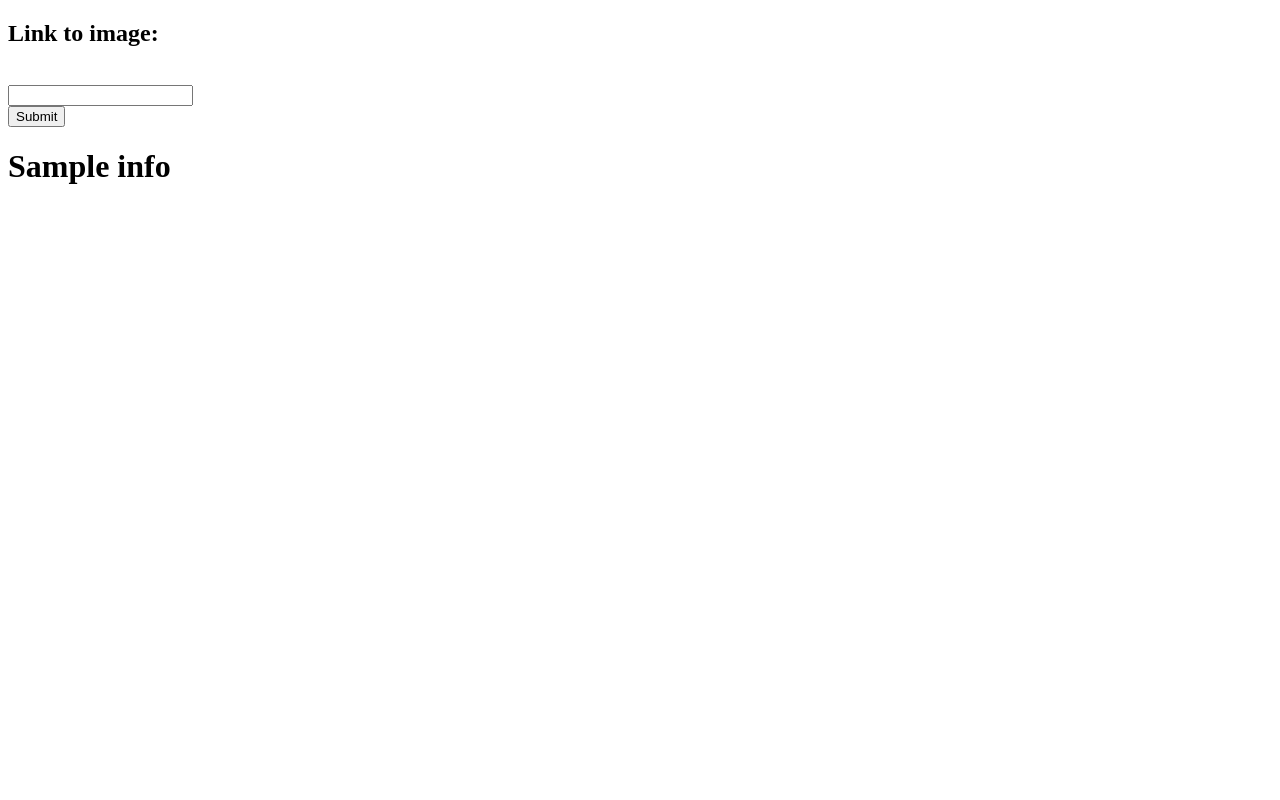
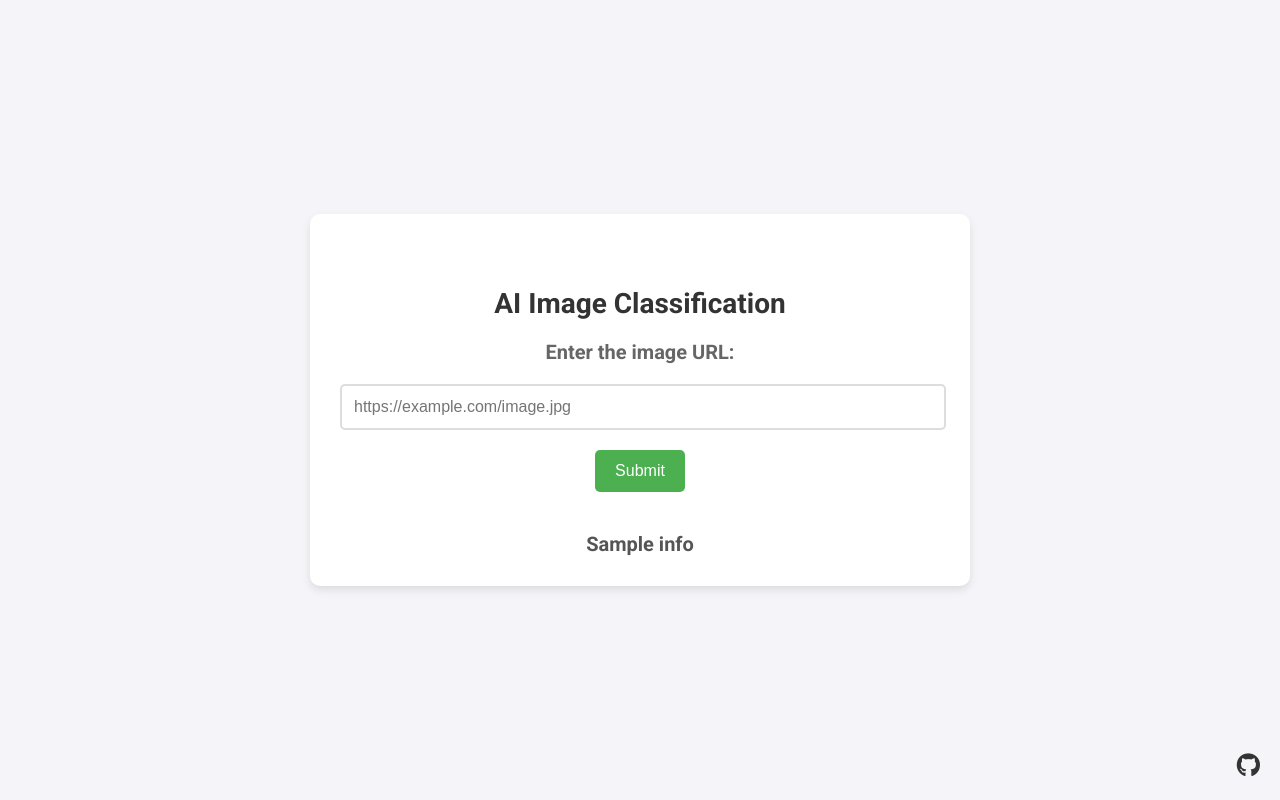
Before and after one commit to MathijsBols/image-classification-ai-api, a Flask app: template templates/main.html in a window 1280 px wide. Run offline with Flask 3, Linux system fonts and the light colour scheme; the template is opened without the code that fills it: most values are stand-ins (such as "Sample title", 1, 10 or a date in 2020).

Commit message:
Updated main.html and main.css
New modern webpage

```diff
--- /dev/null
+++ b/static/styles/main.css
@@ -0,0 +1,85 @@
+body {
+    font-family: 'Roboto', sans-serif;
+    background-color: #f4f4f9;
+    margin: 0;
+    display: flex;
+    justify-content: center;
+    align-items: center;
+    height: 100vh;
+    color: #333;
+}
+
+.container {
+    text-align: center;
+    padding: 30px;
+    background-color: #fff;
+    border-radius: 10px;
+    box-shadow: 0 4px 8px rgba(0, 0, 0, 0.1);
+    width: 90%;
+    max-width: 600px;
+    margin: 20px;
+}
+
+.form {
+    margin: 0 auto;
+    width: 100%;
+    padding: 20px 0;
+}
+
+.title {
+    font-size: 28px;
+    margin-bottom: 10px;
+    color: #333;
+}
+
+.subtitle {
+    font-size: 20px;
+    margin-bottom: 20px;
+    color: #666;
+}
+
+.input-box {
+    width: calc(100% - 22px);
+    padding: 12px;
+    margin-bottom: 20px;
+    border: 2px solid #ddd;
+    border-radius: 5px;
+    font-size: 16px;
+}
+
+.submit-button {
+    background-color: #4CAF50;
+    color: white;
+    padding: 12px 20px;
+    border: none;
+    border-radius: 5px;
+    cursor: pointer;
+    font-size: 16px;
+}
+
+.submit-button:hover {
+    background-color: #45a049;
+}
+
+.info {
+    margin-top: 20px;
+}
+
+.info h1 {
+    font-size: 20px;
+    color: #555;
+    margin: 0;
+}
+
+.github-icon {
+    position: fixed;
+    bottom: 20px;
+    right: 20px;
+    font-size: 24px;
+    color: #333;
+    text-decoration: none;
+}
+
+.github-icon:hover {
+    color: #000;
+}
--- a/templates/main.html
+++ b/templates/main.html
@@ -2,17 +2,31 @@
 <html lang="en">
 <head>
     <meta charset="UTF-8">
-    <title>AI demo page</title>
+    <meta name="viewport" content="width=device-width, initial-scale=1.0">
+    <title>AI Image Classification</title>
+    <link rel="stylesheet" href='/static/styles/main.css' />
+    <link rel="preconnect" href="https://fonts.googleapis.com">
+    <link rel="preconnect" href="https://fonts.gstatic.com" crossorigin>
+    <link href="https://fonts.googleapis.com/css2?family=Roboto:wght@400;700&display=swap" rel="stylesheet">
+    <link rel="stylesheet" href="https://cdnjs.cloudflare.com/ajax/libs/font-awesome/6.0.0-beta3/css/all.min.css">
 </head>
 <body>
 
-    <form action="/get-classification" method="post">
-        <h2>Link to image:</h2><br>
-        <input type="text" name="link"><br>
-        <input type="submit" value="Submit">
-    </form>
+    <a href="https://github.com/MathijsBols/image-classification-ai-api" class="github-icon" target="_blank">
+        <i class="fab fa-github"></i>
+    </a>
 
-<h1 >{{info}}</h1>
+    <div class="container">
+        <form action="/get-classification" method="post" class="form">
+            <h2 class="title">AI Image Classification</h2>
+            <h3 class="subtitle">Enter the image URL:</h3>
+            <input type="text" name="link" class="input-box" placeholder="https://example.com/image.jpg">
+            <input type="submit" value="Submit" class="submit-button">
+        </form>
+        <div class="info">
+            <h1>{{info}}</h1>
+        </div>
+    </div>
 
 </body>
 </html>
```
